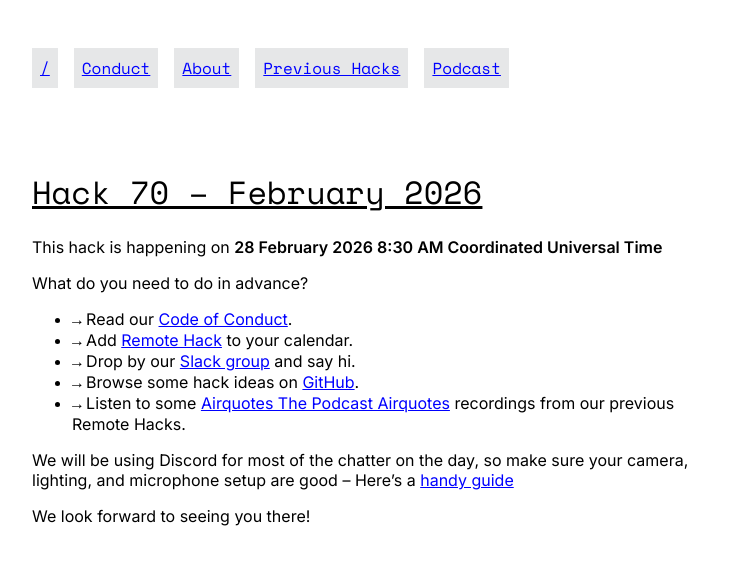
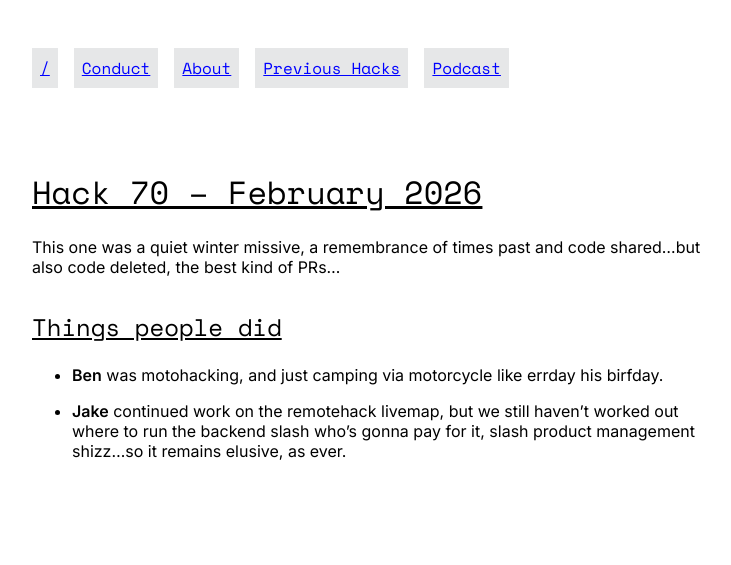
Before and after one commit to remotehack/remotehack.github.io, a Jekyll site: the page built from _hacks/70.md, in a window 1280 px wide. Shown: the top 565 px of the page, without its empty margins (272-1003 px from the left). Built offline with Jekyll 4.4.1, drawn with Linux system fonts in a browser that asks for light colours.

Commit message:
Finally add feb 2026

```diff
--- a/_hacks/70.md
+++ b/_hacks/70.md
@@ -1,5 +1,12 @@
 ---
 hack_number: 70
 date: 2026-02-28
-upcoming: true
 ---
+
+This one was a quiet winter missive, a remembrance of times past and code shared...but also code deleted, the best kind of PRs...
+
+## Things people did
+
+- **Ben** was motohacking, and just camping via motorcycle like errday his birfday.
+
+- **Jake** continued work on the remotehack livemap, but we still haven't worked out where to run the backend slash who's gonna pay for it, slash product management shizz...so it remains elusive, as ever.
```
